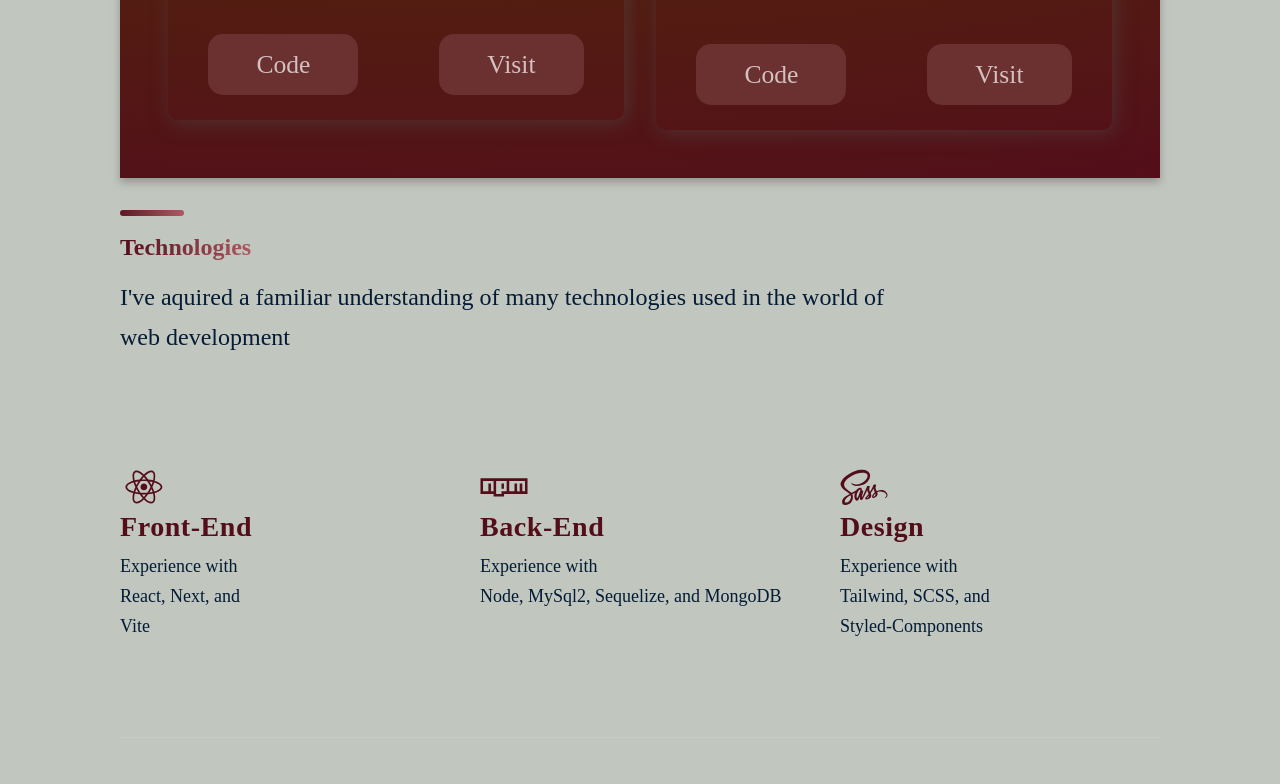
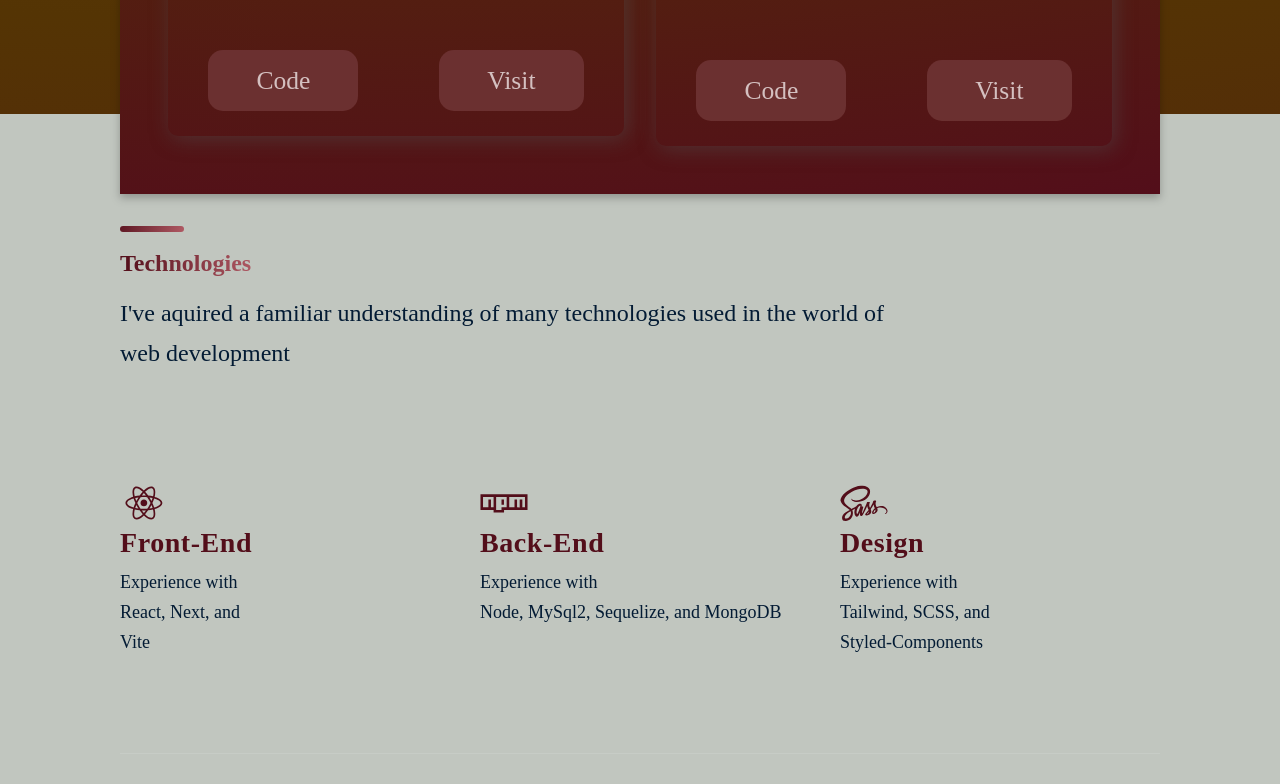
Before and after one commit to anomic84/portfolioreact, a React (Create React App) app: page / in a window 1280 px wide. Shown: the part 2491-3275 px from the top of the page. Built offline with nearby package versions, Linux system fonts and the light colour scheme.

Commit message:
fixed background change from projects to tech

```diff
--- a/src/App.css
+++ b/src/App.css
@@ -6,7 +6,22 @@
 }
 
 body {
-    background-color: var(--color-bg);
+    /* background-color: var(--color-bg); */
+        /* ff 3.6+ */
+        background: -moz-radial-gradient(circle at 30% -100%, #cdb252 25%, rgb(84, 52, 4) 85%, #530E1A 100%);
+
+        /* safari 5.1+,chrome 10+ */
+        background: -webkit-radial-gradient(circle at 30% -100%, #cdb252 25%, rgba(84, 52, 4) 85%, #530E1A 100%);
+
+        /* opera 11.10+ */
+        background: -o-radial-gradient(circle at 30% -100%, #cdb252 25%, rgba(84, 52, 4, 1) 85%, #530E1A 100%);
+
+        /* ie 10+ */
+        background: -ms-radial-gradient(circle at 30% -100%, #cdb252 25%, rgba(84, 52, 4, 1) 85%, #530E1A 100%);
+
+        /* global 92%+ browsers support */
+        background: radial-gradient(circle at 30% -100%, #cdb252 25%, rgba(84, 52, 4, 1) 85%, #530E1A 100%);
+
 }
 
 
@@ -49,7 +64,9 @@ a {
 .section__pmargin {
     margin: 4rem 6rem;
 }
-
+.techfooter {
+    background: var(--color-bg);
+}
 @media screen and (max-width: 700px) {
     .section__padding {
         padding: 4rem;
--- a/src/App.js
+++ b/src/App.js
@@ -11,8 +11,10 @@ const App = () => {
                 <Header />
             </div>
             <Projects />
+            <div className="techfooter">
             <Tech />
             <Footer />
+            </div>
         </div>
     )
 }
--- a/src/containers/Projects/projects.css
+++ b/src/containers/Projects/projects.css
@@ -3,7 +3,7 @@
     display: flex;
     flex-direction: column;
     margin: 0 auto;
-
+    margin-bottom: -5rem;
     max-width: 1040px;
     box-sizing: content-box;
     position: relative;
@@ -32,6 +32,8 @@
 .app__projects-divider {
     width: 64px;
     height: 6px;
+    margin-top: 1rem;
+    margin-left: 1rem;
     border-radius: 10px;
     background: var(--gradient-text2);
 }
@@ -49,6 +51,7 @@
 
     padding: 0;
     margin-bottom: 16px;
+    margin-left: 1rem;
 }
 
 /* ----- Grid Layout of Projects  ----- */
@@ -61,6 +64,7 @@
     row-gap: 3rem; */
     grid-gap: 2rem;
     width: 100%;
+
 }
 
 /* ----- Layout for Each Project's Card ----- */
--- a/src/containers/Tech/tech.css
+++ b/src/containers/Tech/tech.css
@@ -8,6 +8,8 @@
     position: relative;
     overflow: hidden;
     grid-template-columns: 1fr 1fr;
+
+
 }
 
 .app__tech-divider {
@@ -15,6 +17,7 @@
     height: 6px;
     border-radius: 10px;
     background: var(--gradient-bar);
+    margin-top: 5rem;
 }
 
 .app__tech-title {
```
